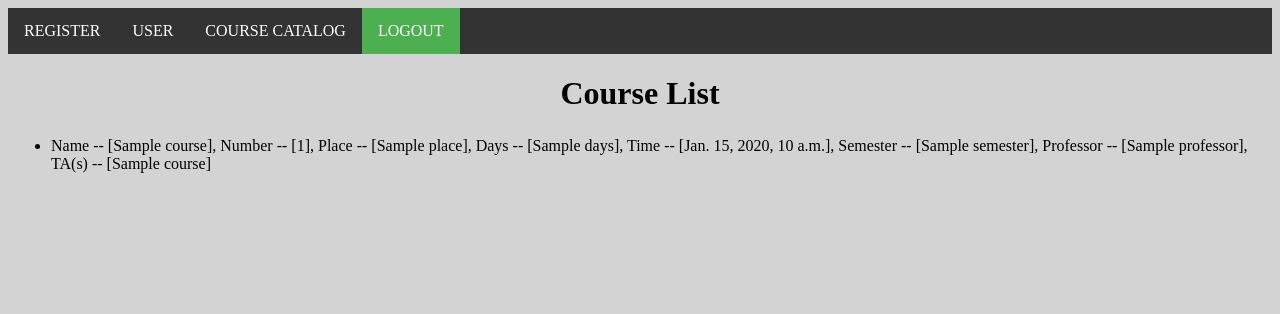
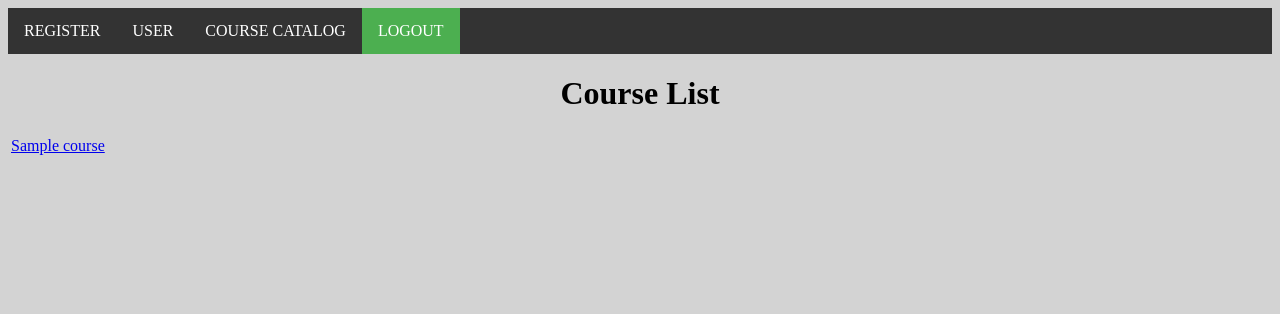
Before and after one commit to skramer1998/UntypedChaosApp, a Django app: template templates/main/courses.html in a window 1280 px wide. Shown: the top 314 px of the page. Run offline with Django 3.2, Linux system fonts and the light colour scheme; the template is opened without the code that fills it: most values are stand-ins (such as "Sample title", 1, 10 or a date in 2020).

Commit message:
Fixing things, hey Andres you should comment your code rd2

```diff
--- a/templates/main/courses.html
+++ b/templates/main/courses.html
@@ -59,18 +59,12 @@
         {% endif %}
 
             <td>
-                <ul>
                     {% for course in allClasses %}
-                        <li>
 
-                            Name -- [{{ course.name }}], Number -- [{{ course.number }}], Place -- [{{ course.place }}],
-                            Days -- [{{ course.days }}], Time -- [{{ course.time }}], Semester -- [{{ course.semester }}],
-                            Professor -- [{{ course.professor }}], TA(s) -- [{{ allTAs.items.course }}]
+                            <a href="/courseview?coursename={{ course.name }}">{{ course.name }}</a>
+                            <br>
 
-                        </li>
-                        <br>
                     {% endfor %}
-                </ul>
             </td>
         </tr>
 
```
